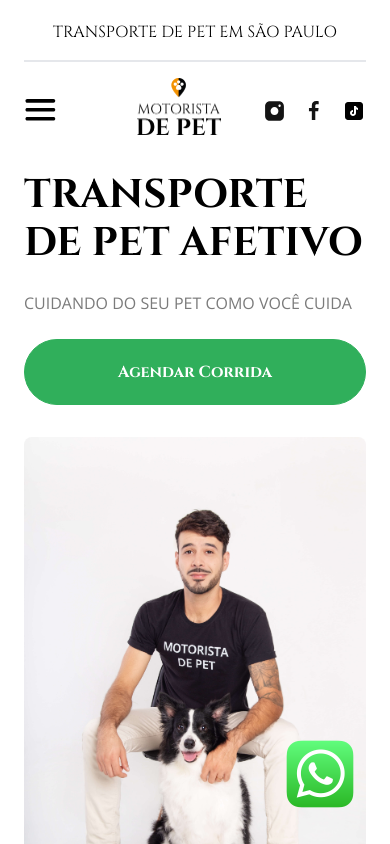
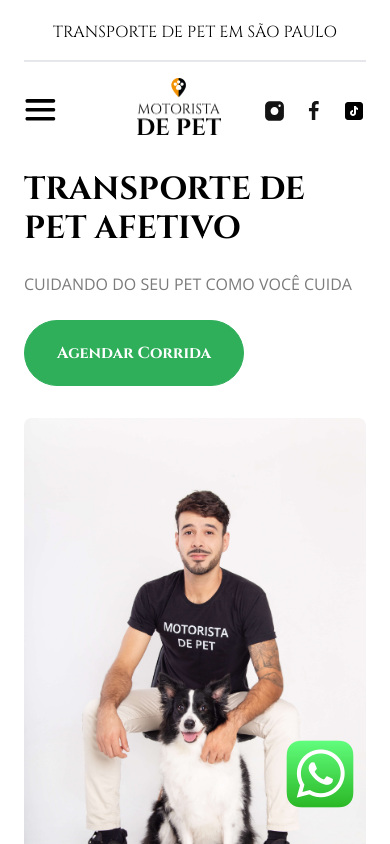
Before and after one commit to miguelofoliveir/dev-motorista-pet, a Next.js app: page / in a window 390 px wide. Shown: the top 844 px of the page. Built offline with nearby package versions, Linux system fonts and the light colour scheme.

Commit message:
atualizando link doa whatsapp

```diff
--- a/components/Footer.tsx
+++ b/components/Footer.tsx
@@ -69,7 +69,7 @@
           2024 Motorista de Pet | Todos os direitos reservados
         </p>
       </div>
-      <a className="fixed lg:bottom-10 bottom-5 lg:right-10 right-5" href="https://web.whatsapp.com/send?phone=5511950644499">
+      <a className="fixed lg:bottom-10 bottom-5 lg:right-10 right-5" href="https://wa.me/send?phone=5511950644499">
       <Image
                 src="ic-whatsapp.png"
                 alt="Botão de contato do WhatsApp"
--- a/components/Hero.tsx
+++ b/components/Hero.tsx
@@ -5,13 +5,15 @@
   return (
     <section className="max-container padding-container lg:flex flex-col gap-20 py-4 lg:pb-32 pb-10 md:gap-28 lg:py-20 xl:flex-row">
       <div className="relative z-20 lg:flex lg:flex-1 flex-col xl:w-1/2 lg:pt-8">
-        <h1 className="bold-40 lg:bold-88 cinzel">TRANSPORTE DE PET AFETIVO</h1>
+        <h1 className="bold-32 lg:bold-88 cinzel">TRANSPORTE DE PET AFETIVO</h1>
         <p className="regular-16 mt-6 text-gray-30 xl:max-w-[520px]">
           CUIDANDO DO SEU PET COMO VOCÊ CUIDA
         </p>
 
         <div className="flex mt-6 flex-col w-full gap-3 sm:flex-row cinzel">
-          <Button type="button" title="Agendar Corrida" variant="btn_green" />
+          <a href="https://wa.me/send?phone=5511950644499">
+            <Button type="button" title="Agendar Corrida" variant="btn_green" />
+          </a>
         </div>
       </div>
 
```
